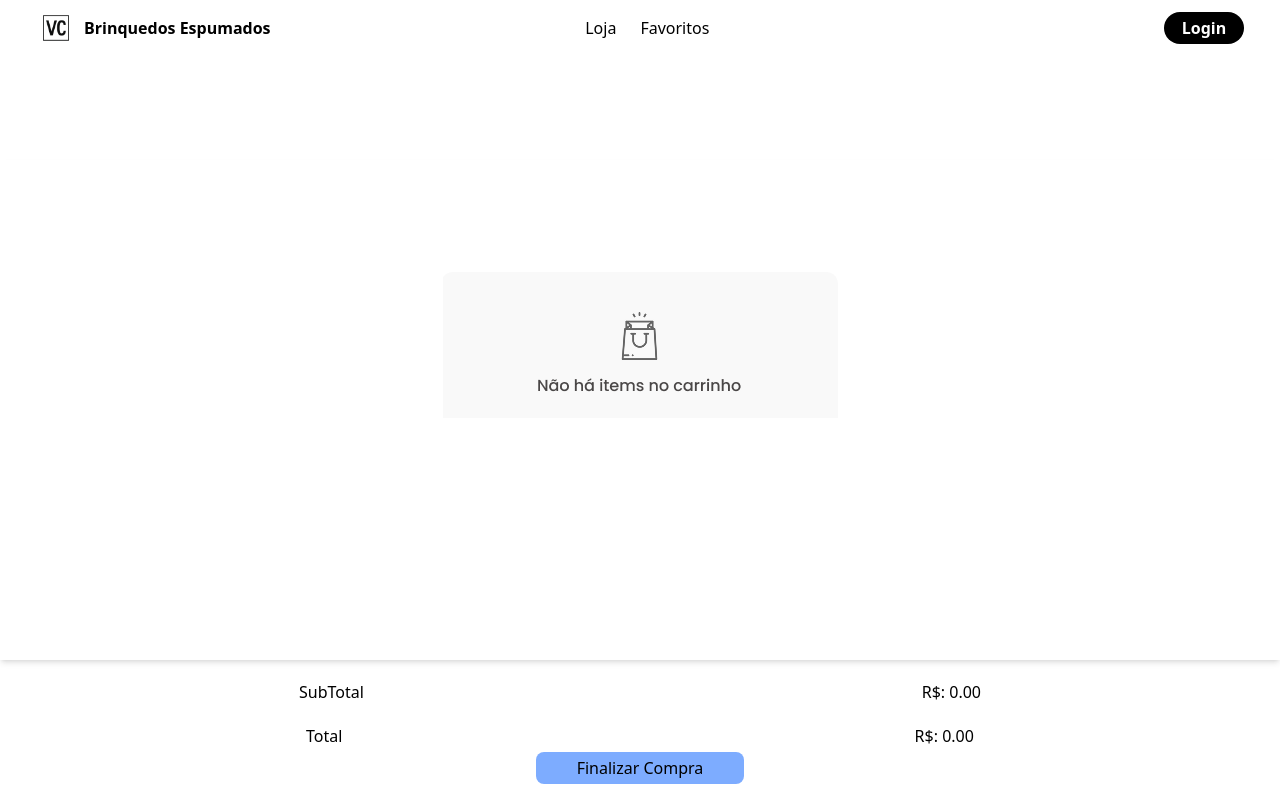
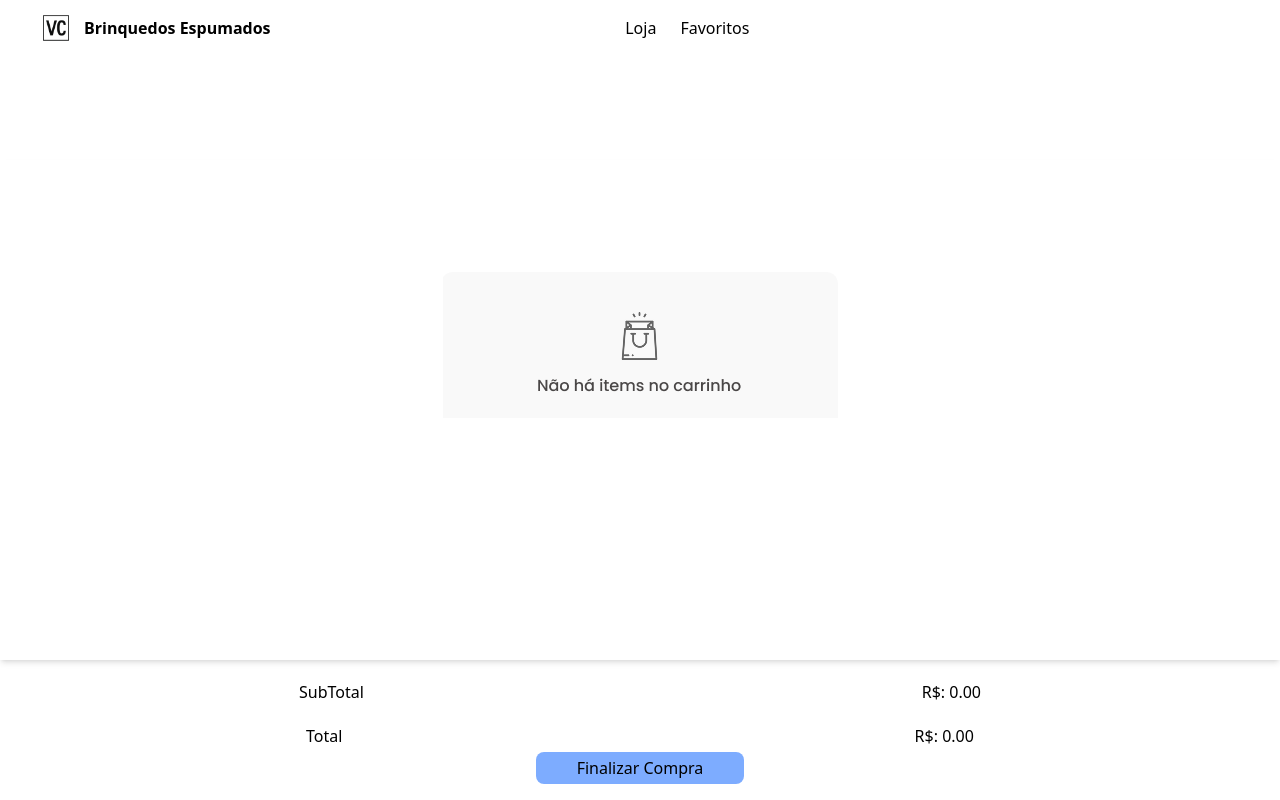
Before and after one commit to Igor-Victor21/Vc-Brinquedos-Espumados-Site-Next, a Next.js app: page /cart in a window 1280 px wide. Built offline with nearby package versions, Linux system fonts and the light colour scheme.

Commit message:
Rotas /login e /singUp retiradas e os botões também

```diff
--- a/src/components/nav.tsx
+++ b/src/components/nav.tsx
@@ -3,7 +3,7 @@
 import Image from "next/image";
 import logo from '../app/assets/images/Logo.png'
 import Link from "next/link";
-import { useState, useEffect } from "react";
+import { useState } from "react";
 import { useRouter } from "next/navigation"
 
 interface navProps{
@@ -50,9 +50,6 @@ export default function Navbar({color, invert, showLoja, showFav, showCart, show
           <Link className={`${showCtt ? 'block' : 'hidden'} cursor-pointer hover:tracking-wide duration-200`} href={"#footer"}>Contato</Link>
         </div>
           <div className="hidden md:flex gap-6 justify-center items-center">
-            <button onClick={() => router.push("/login")} className={`w-20 py-1 px-3 rounded-3xl cursor-pointer font-bold duration-350 ${color ? 'text-black hover:text-white' : 'text-white hover:text-black'} ${invert ? 'bg-white hover:bg-black' : 'bg-black hover:bg-white hover:border'}`}>
-              Login
-            </button>
           </div>
         <button className="md:hidden p-2 cursor-pointer focus:outline-none motion-safe:hover:scale-110 transition" onClick={() => setMenuOpen(!menuOpen)} aria-label="Toggle navigation">
           <span className="block w-6 h-0.5 bg-current mb-1"></span>
@@ -71,7 +68,6 @@ export default function Navbar({color, invert, showLoja, showFav, showCart, show
             {showCart && <Link href="/cart" className="hover:tracking-widest duration-200">Carrinho</Link>}
             {showSobre && <Link href="/#about" className="hover:tracking-widest duration-200">Sobre</Link>}
             {showCtt && <Link href="#footer" className="hover:tracking-widest duration-200">Contato</Link>}
-              <button onClick={() => router.push("/login")} className={`w-[25vw] py-1 px-3 rounded-3xl cursor-pointer font-bold duration-350 ${color ? 'text-black hover:text-white' : 'text-white hover:text-black'} ${invert ? 'bg-white hover:bg-black' : 'bg-black hover:bg-white hover:border'}`}>Login</button>
           </div>
         </div>
       )}
```
